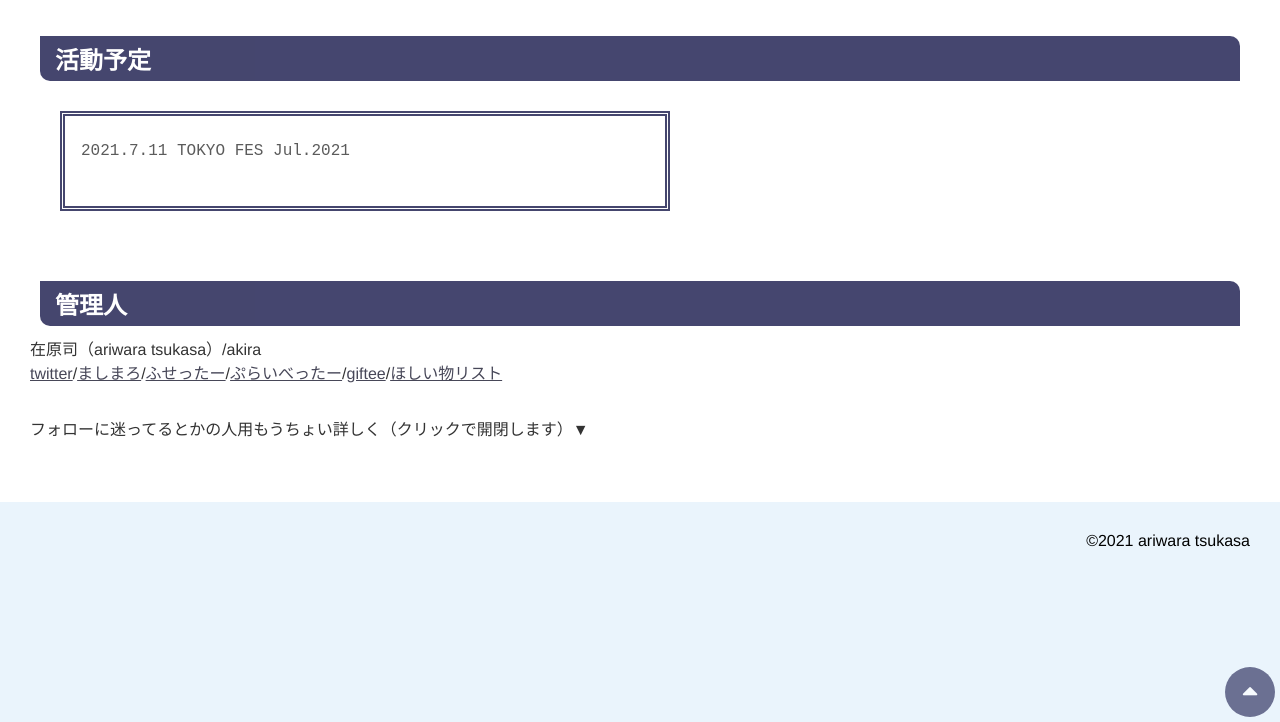
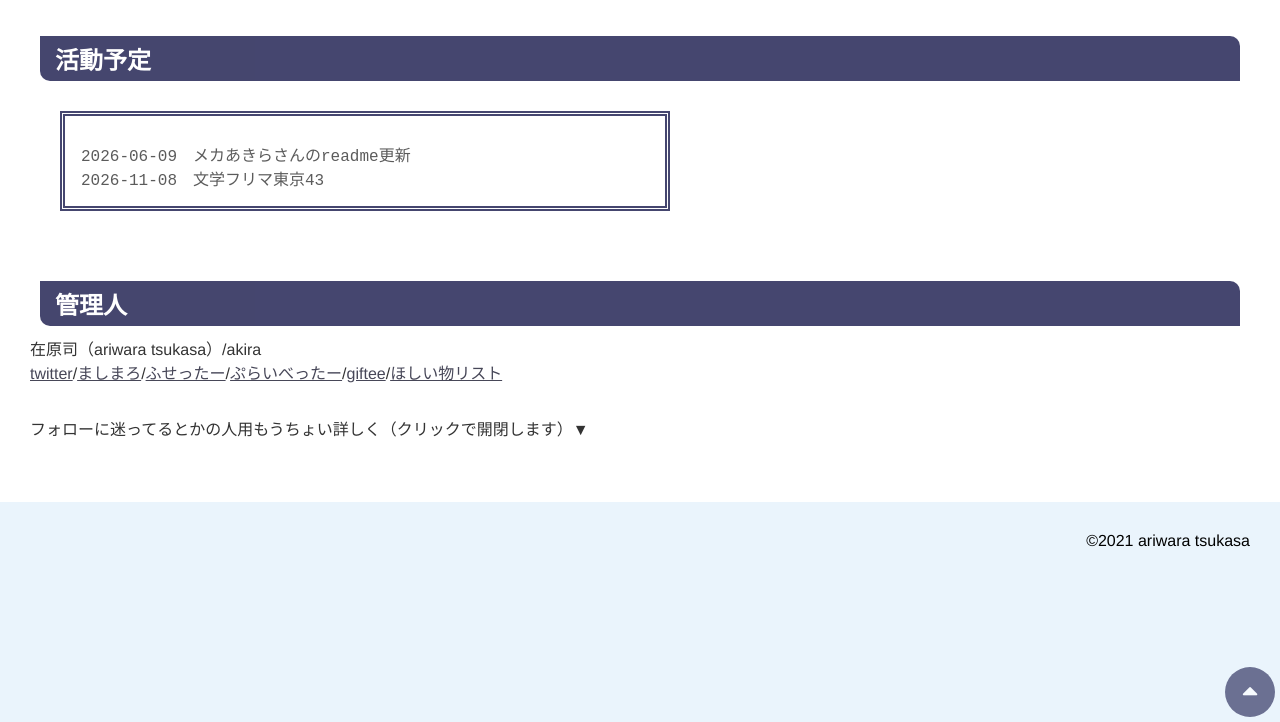
Before and after one commit to ariwara22/ariwara22.github.io, a plain HTML site: page index.html in a window 1280 px wide. Shown: the part 78-800 px from the top of the page. Drawn offline with nearby package versions, Linux system fonts and the light colour scheme.

Commit message:
2026-10-23

```diff
--- a/index.html
+++ b/index.html
@@ -34,7 +34,8 @@
         <div id="new" class="box">
         <pre>
 <!--            ここに書く！-->
-2021.7.11 TOKYO FES Jul.2021
+2026-06-09　メカあきらさんのreadme更新
+2026-11-08　文学フリマ東京43
         </pre>
         </div>
             </article>
```
Also changed, not shown: item.html (+1 -0 lines), ._readme_akira.txt, readme_akira.txt, 1 other file.
